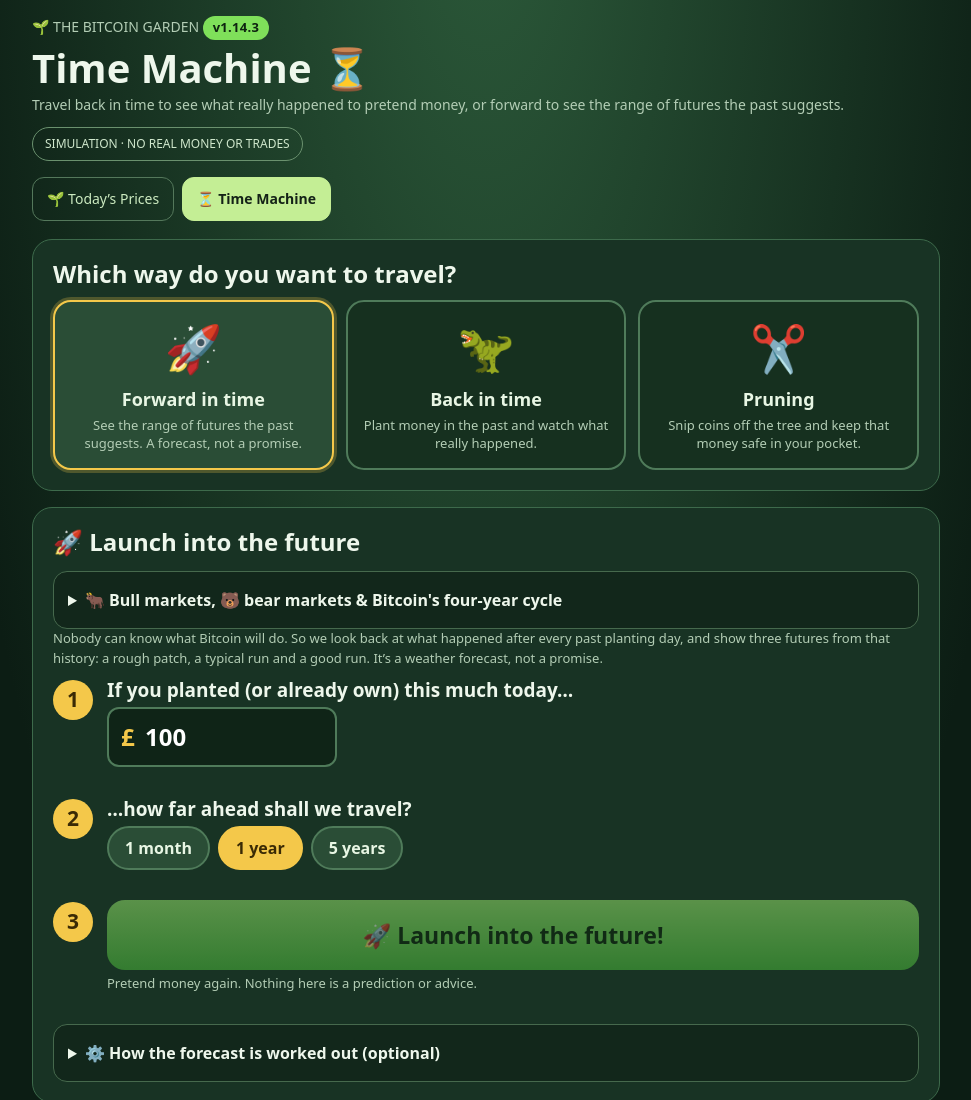
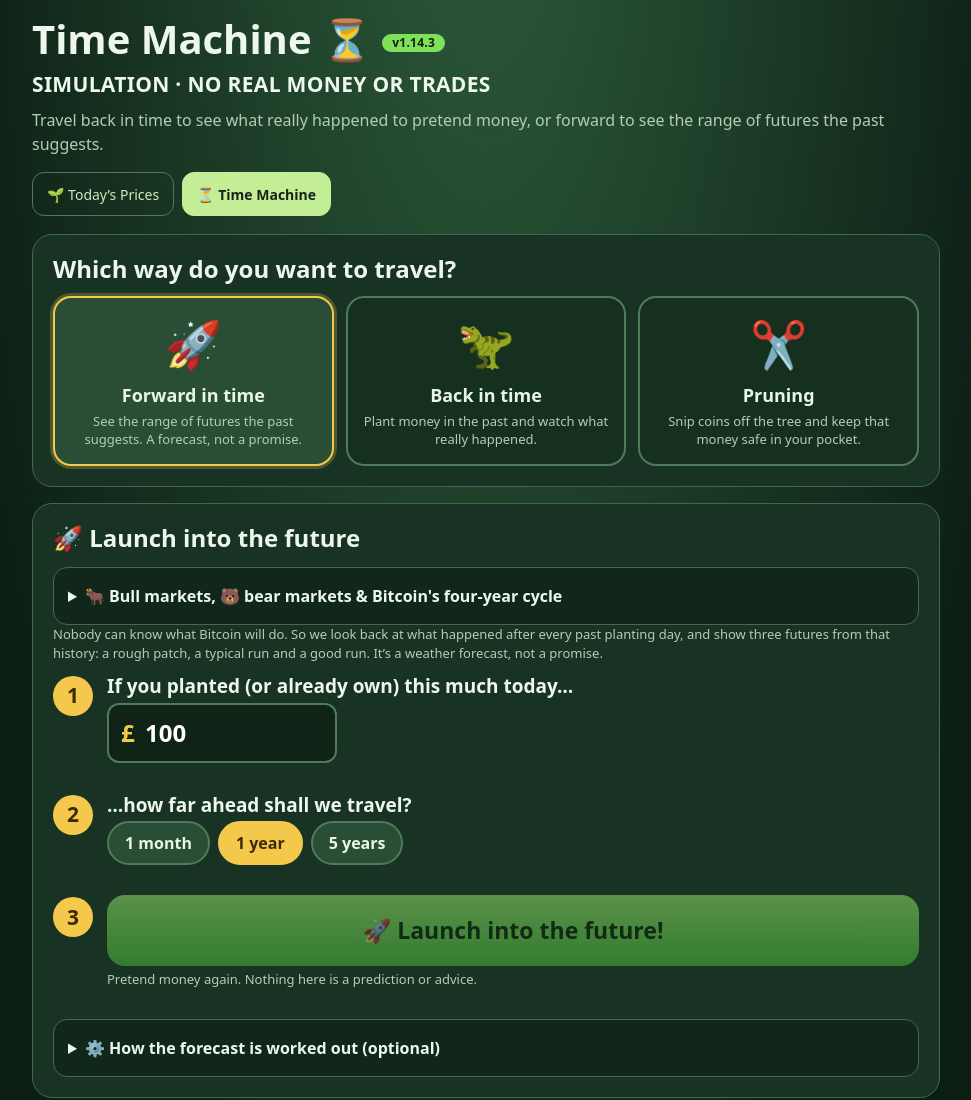
Before and after one commit to gunpowderstudios/bitcoin-grower, a website: page time-machine.html in a window 1280 px wide. Shown: the top 1100 px of the page, without its empty margins (154-1125 px from the left). Drawn offline with Linux system fonts and the light colour scheme; no server answers.

Commit message:
Align Time Machine H1, H2 and description with homepage hierarchy

```diff
--- a/time-machine.html
+++ b/time-machine.html
@@ -8,6 +8,12 @@
 <meta name="theme-color" content="#0c1d14">
 <link rel="stylesheet" href="./time-machine.css?v=1.14.3">
 <style>
+/* Time Machine page heading hierarchy, matching the homepage */
+.tm-page-header h1{margin:0 0 9px;line-height:1.15}
+.tm-page-header h1 .vtag{vertical-align:middle;font-size:12px;white-space:nowrap}
+.tm-header-subtitle{margin:0 0 10px;font-size:clamp(15px,1.7vw,21px);line-height:1.3;letter-spacing:.015em;font-weight:800;color:var(--ink)}
+.tm-header-description{margin:0;color:var(--mute);font-size:clamp(13px,1.35vw,16px);line-height:1.5}
+@media(max-width:640px){.tm-header-subtitle{font-size:clamp(13px,3.4vw,16px)}}
 /* Larger market weather and higher-positioned tree in Back in Time only. */
 #scene .garden-weather{top:24px;right:28px;width:160px;height:150px;opacity:1}
 #scene .garden-weather .weather-sun,#scene .garden-weather .weather-cloud{font-size:92px;right:14px;top:0;filter:drop-shadow(0 3px 6px rgba(0,0,0,.12))}
@@ -24,13 +30,12 @@
 <body>
 <a class="skip" href="#plant-heading">Skip to the plant</a>
 <main>
-<header>
+<header class="tm-page-header">
   <div>
-    <div class="sub">🌱 THE BITCOIN GARDEN <span class="vtag" id="version">v1.14.3</span></div>
-    <h1>Time Machine ⏳</h1>
-    <div class="sub">Travel back in time to see what really happened to pretend money, or forward to see the range of futures the past suggests.</div>
+    <h1>Time Machine ⏳ <span class="vtag" id="version">v1.14.3</span></h1>
+    <h2 class="tm-header-subtitle">SIMULATION · NO REAL MONEY OR TRADES</h2>
+    <p class="tm-header-description">Travel back in time to see what really happened to pretend money, or forward to see the range of futures the past suggests.</p>
   </div>
-  <span class="badge">SIMULATION · NO REAL MONEY OR TRADES</span>
 </header>
 <nav aria-label="The Bitcoin Garden sections">
   <a href="./">🌱 Today’s Prices</a>
```
